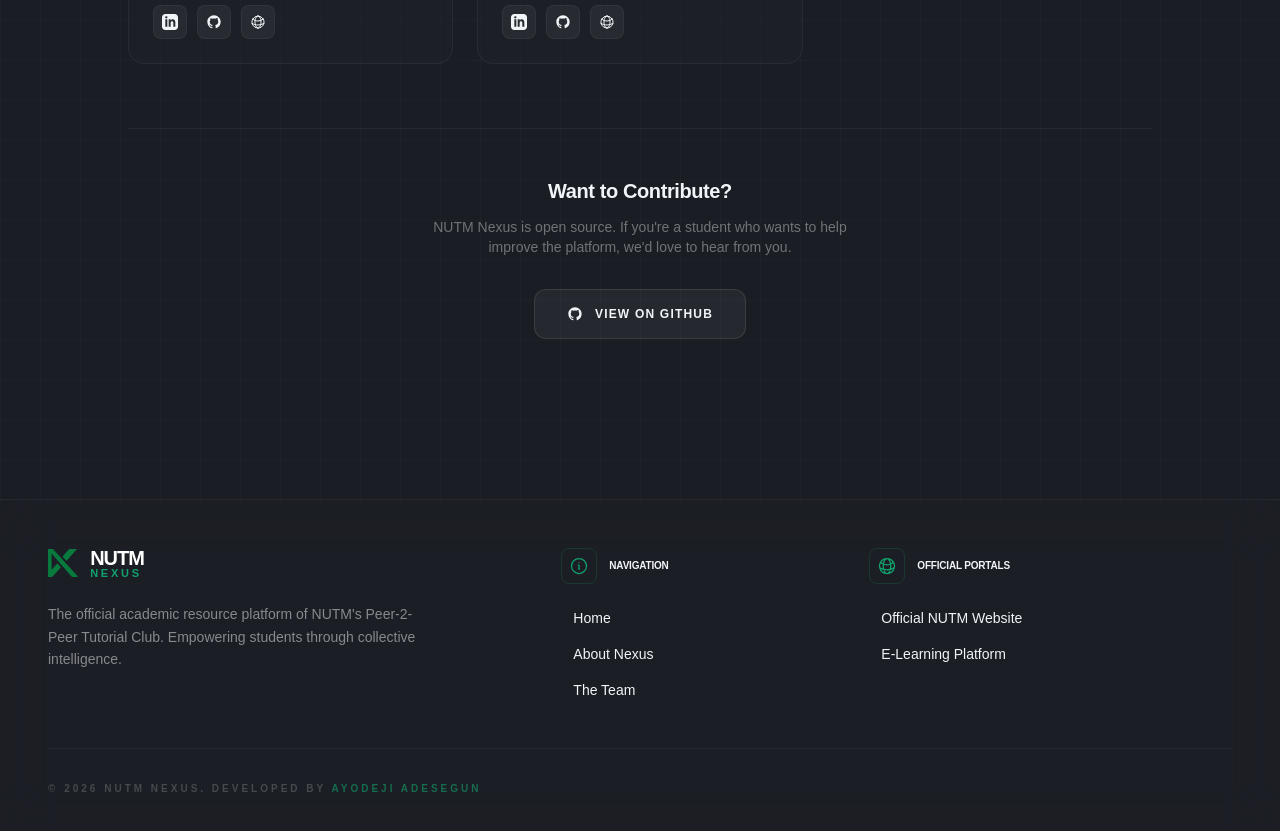
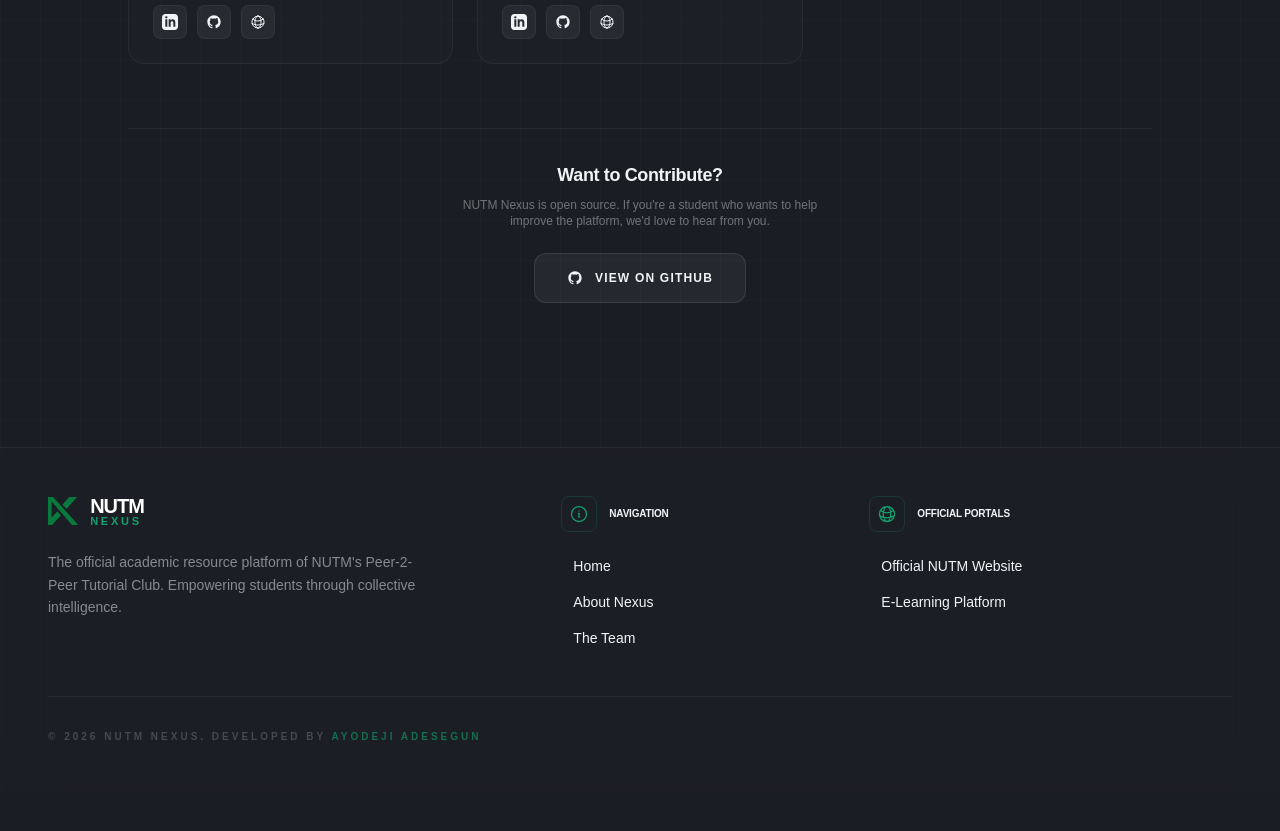
Before and after one commit to ayodejiades/nutm-nexus, a Next.js app: page /team in a window 1280 px wide. Shown: the part 860-1691 px from the top of the page. After the commit the page ends 1653 px from the top, so only its background shows below. Built offline with nearby package versions, Linux system fonts and the light colour scheme; no server answers.

Commit message:
style: adjust CTA section padding, font sizes, and spacing for better visual balance

```diff
--- a/src/app/team/page.tsx
+++ b/src/app/team/page.tsx
@@ -149,9 +149,9 @@ export default function TeamPage() {
       </section>
 
       {/* CTA Section */}
-      <section className="text-center py-12 border-t border-white/5">
-        <h2 className="text-xl font-black text-white mb-3">Want to Contribute?</h2>
-        <p className="text-sm text-foreground/40 max-w-md mx-auto mb-8">
+      <section className="text-center py-8 border-t border-white/5">
+        <h2 className="text-lg font-black text-white mb-2">Want to Contribute?</h2>
+        <p className="text-xs text-foreground/40 max-w-sm mx-auto mb-6">
           NUTM Nexus is open source. If you&apos;re a student who wants to help improve the platform, we&apos;d love to hear from you.
         </p>
         <a
```
